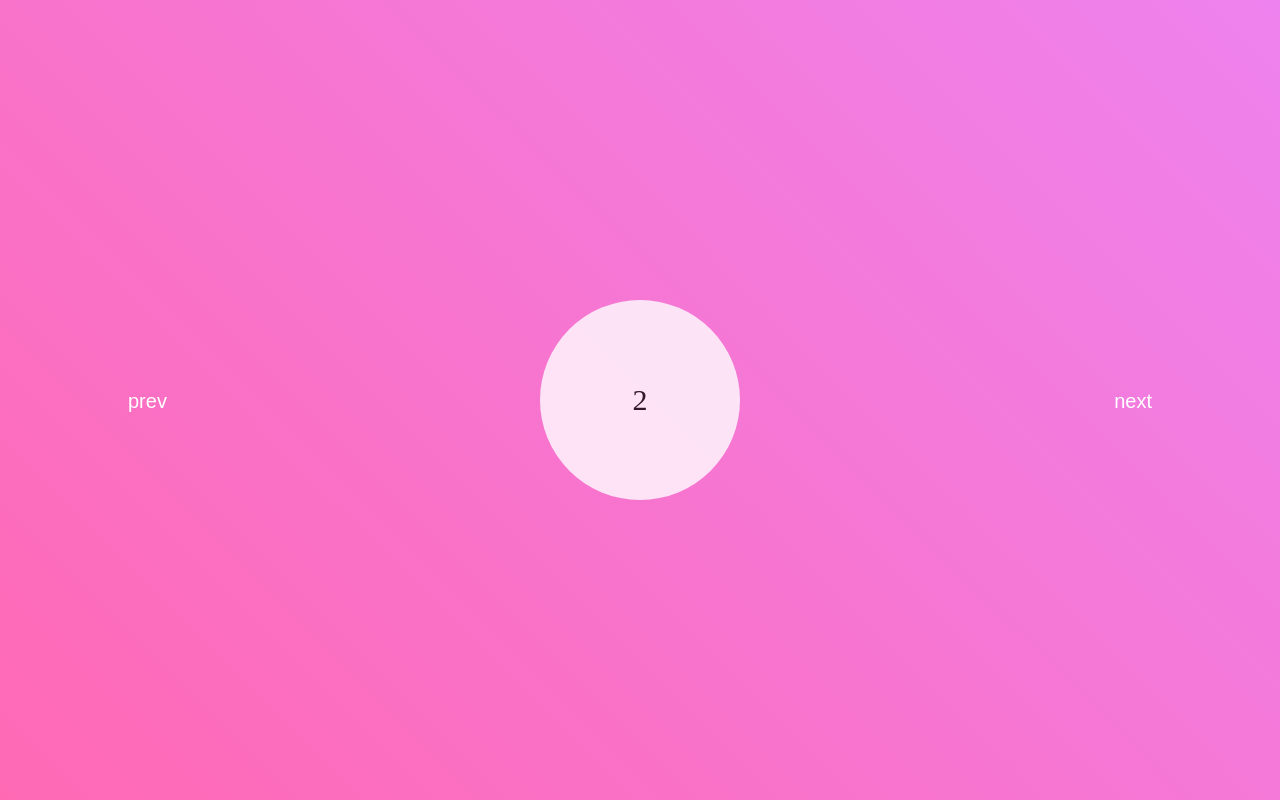
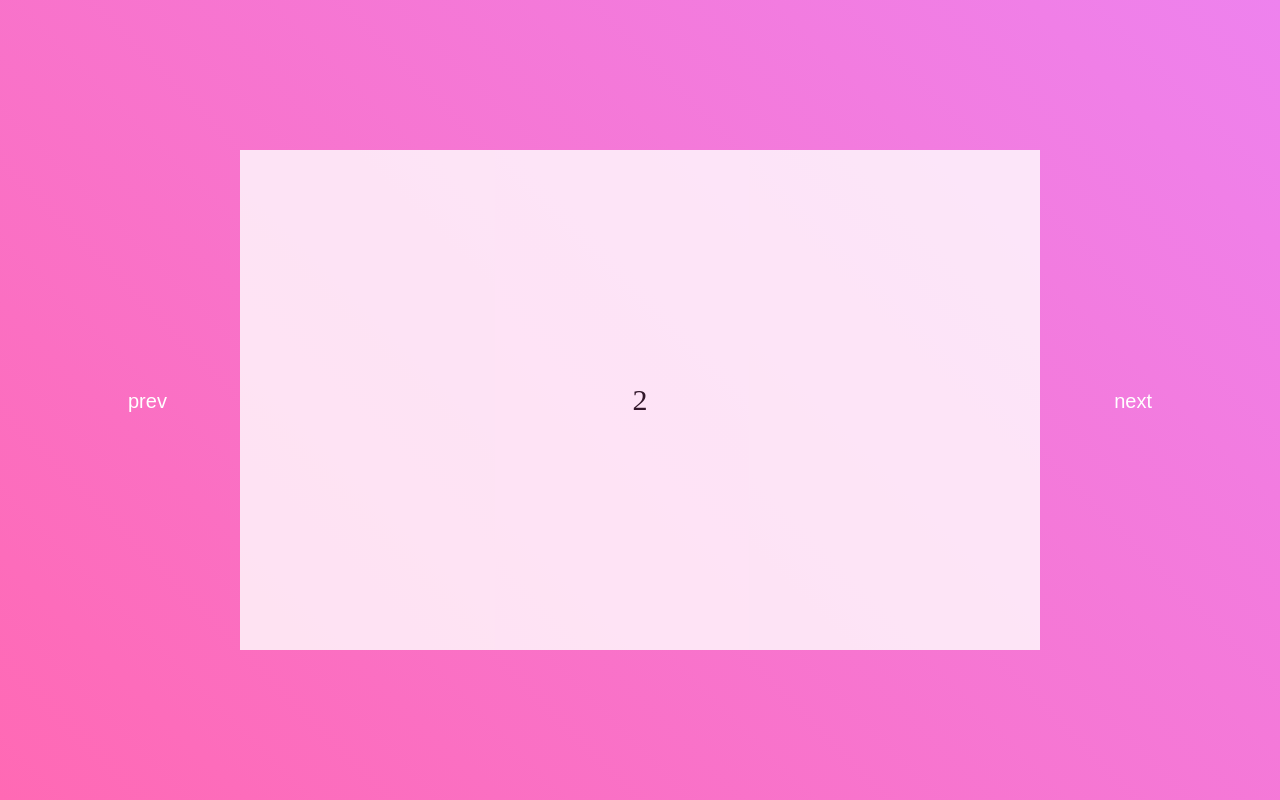
Before and after one commit to minechoo/Motion_2d, a plain HTML site: page index.html in a window 1280 px wide. Drawn offline with Linux system fonts and the light colour scheme.

Commit message:
translate

```diff
--- a/scss/style.scss
+++ b/scss/style.scss
@@ -6,34 +6,34 @@ section {
 	background: linear-gradient(45deg, hotpink, violet);
 	overflow: hidden;
 	position: relative;
+	perspective: 600px;
 
 	article {
-		width: 200px;
-		height: 200px;
+		width: 800px;
+		height: 500px;
 		background: #fff;
-		border-radius: 50%;
 		display: flex;
 		justify-content: center;
 		align-items: center;
 		position: absolute;
 		top: 50%;
 		left: 50%;
-		margin-top: -100px;
-		margin-left: -100px;
+		margin-top: -250px;
+		margin-left: -400px;
 		font-size: 30px;
-		transition: 0.5s;
+		transition: 1s;
 
 		&:nth-of-type(1) {
 			opacity: 0;
-			transform: translateX(-100%) scale(0.3);
+			transform: translate(-100%, -100%) rotateY(-120deg) scale(0.3);
 		}
 		&:nth-of-type(2) {
 			opacity: 0.8;
-			transform: translateX(0%) scale(1);
+			transform: translate(0%, 0%) rotateY(0deg) scale(1);
 		}
 		&:nth-of-type(3) {
 			opacity: 0;
-			transform: translateX(100%) scale(0.3);
+			transform: translate(100%, 100%) rotateY(-120deg) scale(0.3);
 		}
 	}
 }
```
Also changed, not shown: css/style.css, 1 other file.
